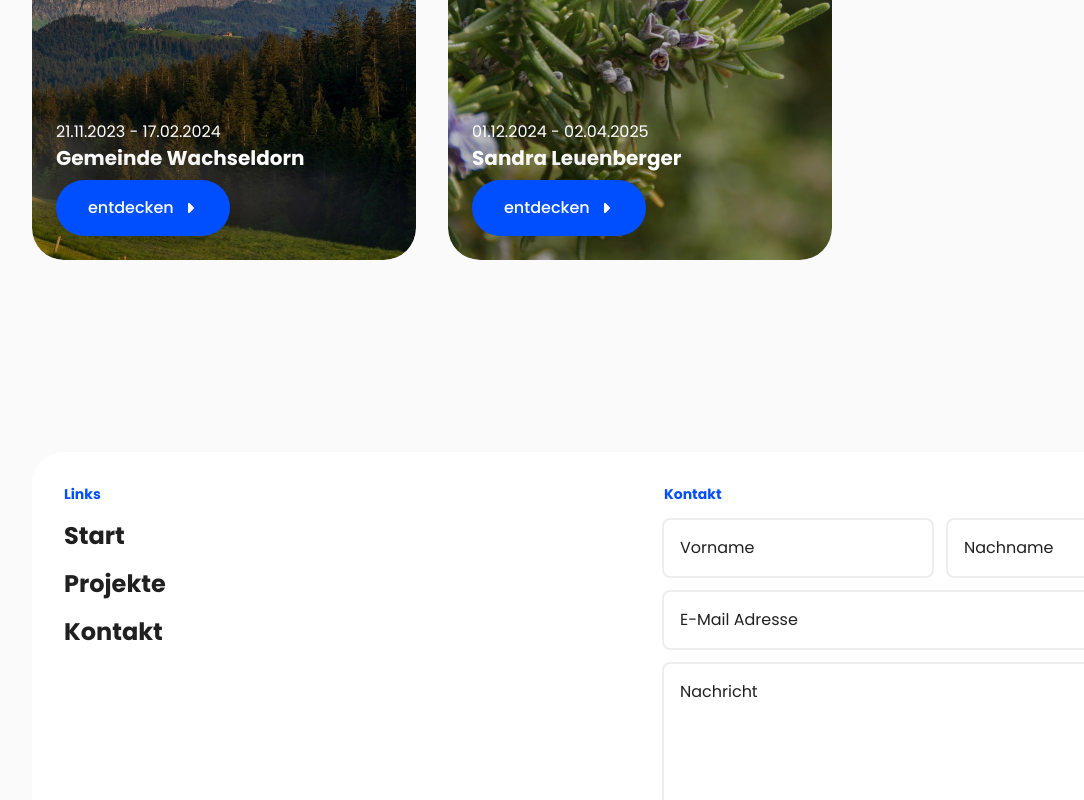
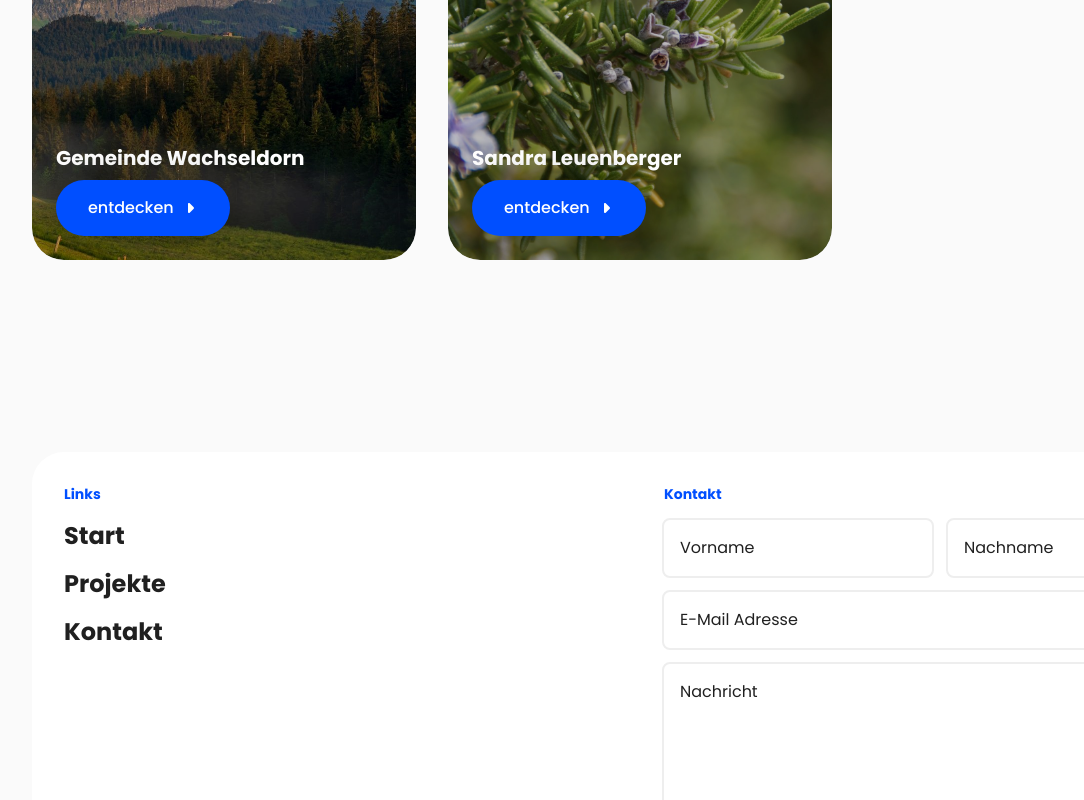
Before and after one commit to damian-moser/damian.work, a Vue app: page / in a window 1280 px wide. Shown: the part 1080-1880 px from the top of the page, without its empty margins (0-1084 px from the left). Built offline with nearby package versions, Linux system fonts and the light colour scheme.

Commit message:
feat: remove some things

```diff
--- a/src/components/DaContact.vue
+++ b/src/components/DaContact.vue
@@ -93,9 +93,7 @@
             Datenschutzerklärung
           </small>
         </div>
-        <a href="https://damian.work" target="_blank" class="font-bold text-xs !text-primary"
-          >by damian.work</a
-        >
+        <p class="font-bold text-xs !text-primary">by damian.work</p>
       </div>
     </div>
     <DaPopup
--- a/src/components/DaImprint.vue
+++ b/src/components/DaImprint.vue
@@ -3,9 +3,6 @@
     <div>
       <h2 class="text-sm">Informationen</h2>
       <p>Damian Moser</p>
-      <p>Ottisbergstrasse 33</p>
-      <p>3186 Düdingen</p>
-      <p>Schweiz</p>
     </div>
     <div class="mt-4">
       <h2 class="text-sm">Kontakt</h2>
--- a/src/components/DaPrivacyPolicy.vue
+++ b/src/components/DaPrivacyPolicy.vue
@@ -13,9 +13,8 @@
       <div>
         <h2>2. Verantwortliche Stelle</h2>
         <p>
-          Verantwortliche Stelle im Sinne der Datenschutzgesetze ist Damian Moser, Ottisbergstrasse
-          33, 3186 Düdingen, Schweiz. Bei Fragen zum Datenschutz können Sie uns unter
-          hello@damian.work erreichen.
+          Verantwortliche Stelle im Sinne der Datenschutzgesetze ist Damian Moser. Bei Fragen zum
+          Datenschutz können Sie uns unter hello@damian.work erreichen.
         </p>
       </div>
 
--- a/src/components/DaProject.vue
+++ b/src/components/DaProject.vue
@@ -22,10 +22,6 @@
 
     <div class="absolute inset-0 bg-black bg-opacity-25"></div>
     <div class="absolute left-6 bottom-6">
-      <p class="text-font-secondary">
-        {{ formatDate(project.startDate) }} -
-        {{ formatDate(project.endDate) }}
-      </p>
       <h2 class="text-xl mb-2 text-font-secondary">{{ project.label }}</h2>
       <a :href="project.link" target="_blank" rel="noopener" class="btn">
         <div class="flex items-center gap-2">
@@ -49,12 +45,4 @@ const props = defineProps<{
 const isLoading = ref<boolean>(true)
 
 const imgUrl = new URL(`../../public/${props.project.img}`, import.meta.url).href
-
-const formatDate = (date: Date) => {
-  return date.toLocaleDateString('de-DE', {
-    day: '2-digit',
-    month: '2-digit',
-    year: 'numeric'
-  })
-}
 </script>
--- a/src/components/DaProjects.vue
+++ b/src/components/DaProjects.vue
@@ -27,17 +27,13 @@ const projects: Project[] = [
     label: 'Gemeinde Wachseldorn',
     link: 'https://wachseldorn.ch',
     img: 'wachseldorn.jpg',
-    position: 'right',
-    startDate: new Date(2023, 10, 21),
-    endDate: new Date(2024, 1, 17)
+    position: 'right'
   },
   {
     label: 'Sandra Leuenberger',
     link: 'https://sandra-leuenberger.ch/',
     img: 'sandra-leuenberger.jpg',
-    position: 'center',
-    startDate: new Date(2024, 11, 1),
-    endDate: new Date(2025, 3, 2)
+    position: 'center'
   }
 ]
 </script>
--- a/src/model/project.model.ts
+++ b/src/model/project.model.ts
@@ -3,6 +3,4 @@ export type Project = {
   link: string
   img: string
   position: string
-  startDate: Date
-  endDate: Date
 }
```
